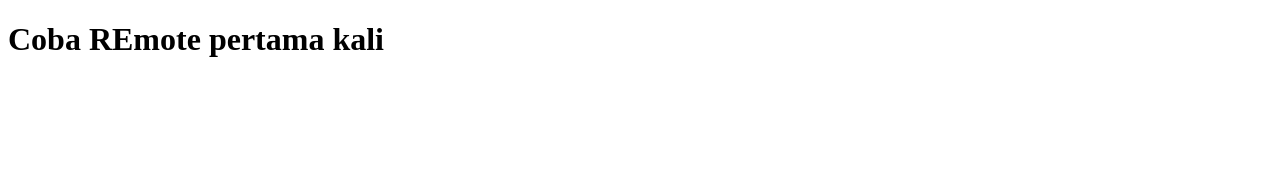
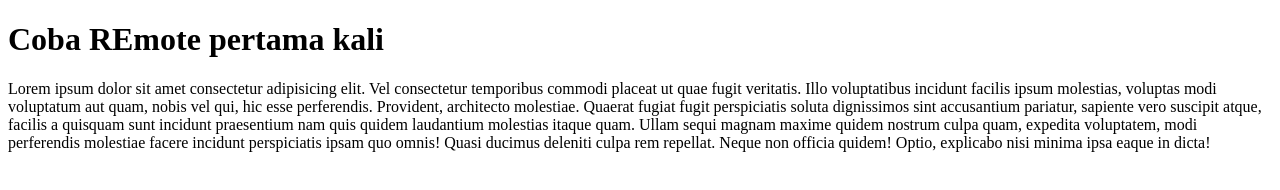
Before and after one commit to Dikiaja21/diki-belajar-git, a plain HTML site: page index.html in a window 1280 px wide. Drawn offline with Linux system fonts and the light colour scheme.

Commit message:
menambahakn paragraf

```diff
--- a/index.html
+++ b/index.html
@@ -8,5 +8,12 @@
   </head>
   <body>
     <h1>Coba REmote pertama kali</h1>
+
+    <p>
+      Lorem ipsum dolor sit amet consectetur adipisicing elit. Vel consectetur temporibus commodi placeat ut quae fugit veritatis. Illo voluptatibus incidunt facilis ipsum molestias, voluptas modi voluptatum aut quam, nobis vel qui, hic
+      esse perferendis. Provident, architecto molestiae. Quaerat fugiat fugit perspiciatis soluta dignissimos sint accusantium pariatur, sapiente vero suscipit atque, facilis a quisquam sunt incidunt praesentium nam quis quidem laudantium
+      molestias itaque quam. Ullam sequi magnam maxime quidem nostrum culpa quam, expedita voluptatem, modi perferendis molestiae facere incidunt perspiciatis ipsam quo omnis! Quasi ducimus deleniti culpa rem repellat. Neque non officia
+      quidem! Optio, explicabo nisi minima ipsa eaque in dicta!
+    </p>
   </body>
 </html>
```
